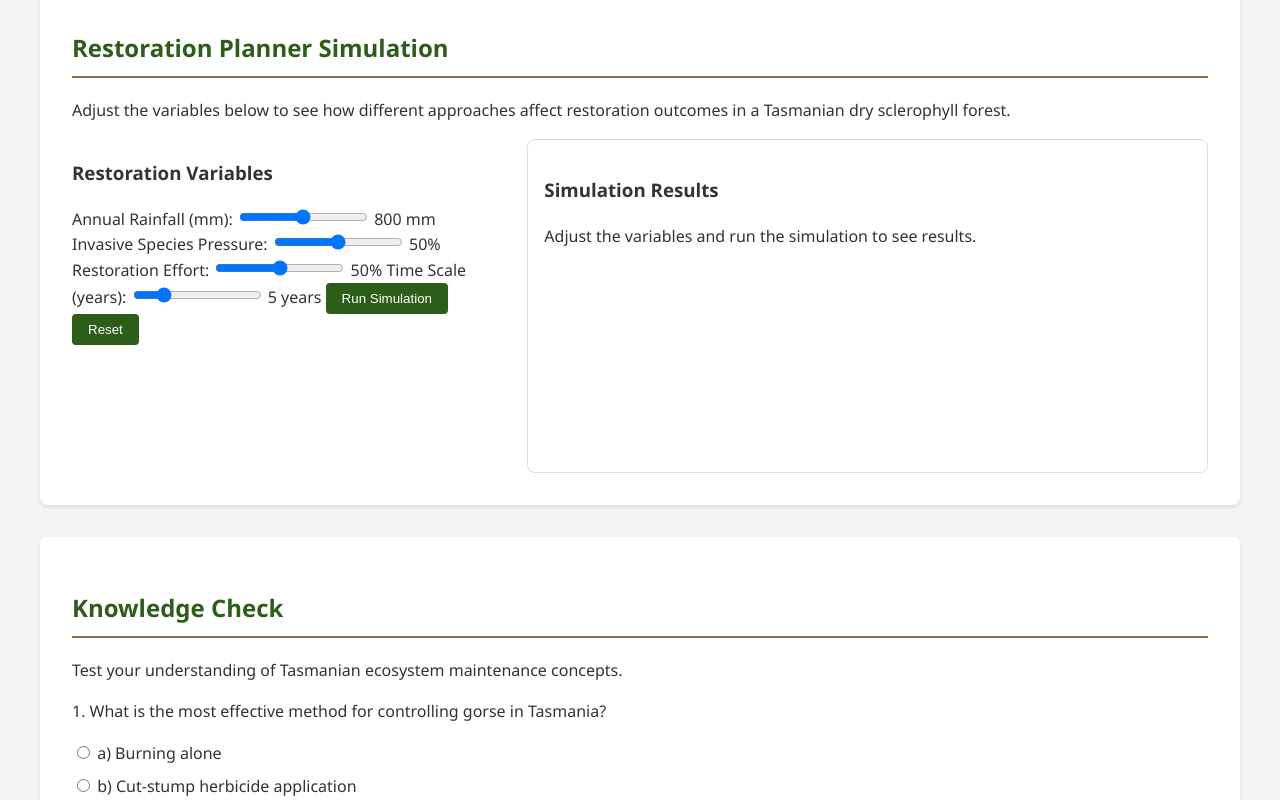
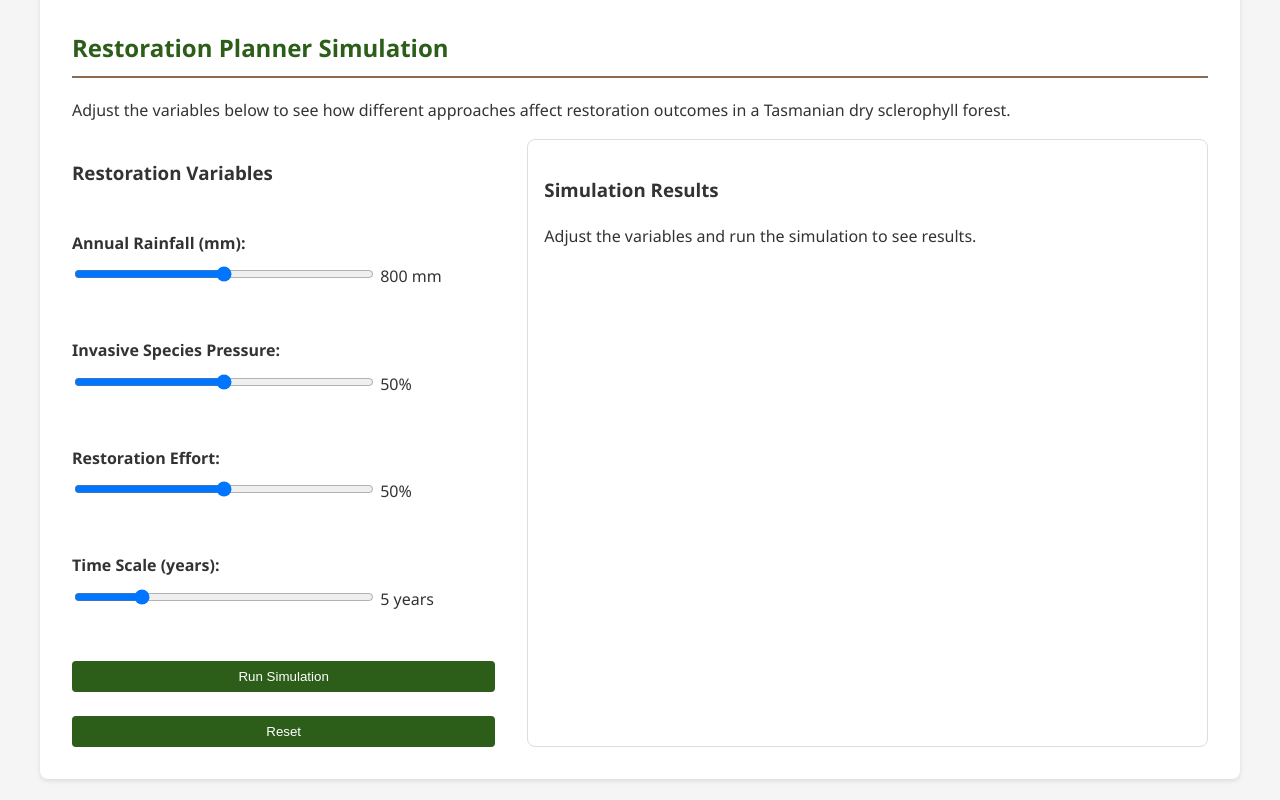
Before and after one commit to jaysecotools/Ecosystem-Maintenance-Learning-Guide, a plain HTML site: page index.html in a window 1280 px wide. Shown: the part 3560-4360 px from the top of the page. Drawn offline with Linux system fonts and the light colour scheme.

Commit message:
Update index.html - fixes to simulation slider controls

```diff
--- a/index.html
+++ b/index.html
@@ -150,6 +150,29 @@
 
         .simulation-controls {
             flex: 1 1 300px;
+        }
+
+.slider-group {
+    display: block;
+    margin-bottom: 1.5rem;
+}
+
+.slider-group label {
+    display: block;
+    margin-bottom: 0.5rem;
+    font-weight: bold;
+}
+
+.slider-group input[type="range"] {
+    width: 100%;
+    max-width: 300px;
+    margin-bottom: 0.5rem;
+}
+
+.simulation-controls {
+    display: flex;
+    flex-direction: column;
+    gap: 1.5rem;
 }
 
         .simulation-output {
@@ -528,21 +551,29 @@
                 <div class="simulation-controls">
                     <h3>Restoration Variables</h3>
 
+                    <div class="slider-group">
     <label for="rainfall">Annual Rainfall (mm):</label>
     <input type="range" id="rainfall" min="400" max="1200" value="800" step="50">
     <span id="rainfall-value">800 mm</span>
+</div>
 
+<div class="slider-group">
     <label for="invasive-pressure">Invasive Species Pressure:</label>
     <input type="range" id="invasive-pressure" min="0" max="100" value="50">
     <span id="invasive-value">50%</span>
+</div>
 
+<div class="slider-group">
     <label for="restoration-effort">Restoration Effort:</label>
     <input type="range" id="restoration-effort" min="0" max="100" value="50">
     <span id="effort-value">50%</span>
+</div>
 
+<div class="slider-group">
     <label for="time-scale">Time Scale (years):</label>
     <input type="range" id="time-scale" min="1" max="20" value="5">
     <span id="time-value">5 years</span>
+</div>
 
                     <button onclick="runSimulation()">Run Simulation</button>
                     <button onclick="resetSimulation()">Reset</button>
@@ -662,8 +693,8 @@
     </div>
 
     <footer>
-        <p>Certificate III in Conservation and Ecosystem Management | Tasmanian Focus</p>
-        <p>© 2023 Tasmanian Ecosystem Training Program</p>
+        <p>Ecosystem Maintenance for CIII CEM | Tasmanian Focus</p>
+        <p>© 2025 Jay Rowley</p>
     </footer>
 
     <script>
```
Lines whose indentation alone changed are shown as unchanged.
